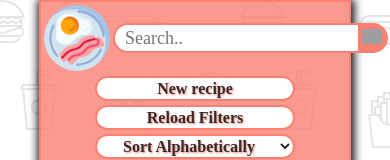
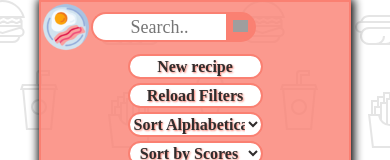
Before and after one commit to GenaBercini/PI-Foods, a React (Create React App) app in the folder client/: page /home in a window 390 px wide. Shown: the top 160 px of the page. Built offline with nearby package versions, Linux system fonts and the light colour scheme; no server answers; grey boxes are pictures that could not be loaded; a web font is replaced by a local one.

Commit message:
last commit

```diff
--- a/client/src/Components/Cards/Card.module.css
+++ b/client/src/Components/Cards/Card.module.css
@@ -55,7 +55,56 @@
 .data {
     margin-top: 10px
 }
+@media all and (max-width: 1800px) {
+    .cardContainer {
+        width: 370px;
+        height: fit-content;
+        margin: 30px;
+        font-size: large;
+    }
 
+    .cardTitle {
+        width:fit-content;
+    }
+
+    .cardImg {
+        width: 340px;
+    }
+}
+
+@media all and (max-width: 1600px) {
+    .cardContainer {
+        width: 429px;
+        height: fit-content;
+        margin: 30px;
+        font-size: large;
+    }
+
+    .cardImg {
+        width: 400px;
+    }
+}
+
+@media all and (max-width: 1300px) {
+    .cardContainer {
+        width: 329px;
+        height: fit-content;
+        margin: 30px;
+        font-size: medium;
+    }
+
+    .cardTitle {
+        display: block;
+        width:fit-content;
+        height: 50px;
+        text-shadow: white 1px 1px 1px;
+    }
+
+    .cardImg {
+        width: 300px;
+    }
+
+}
 
 @media all and (max-width: 500px) {
     .cardContainer {
--- a/client/src/Components/Details/details.module.css
+++ b/client/src/Components/Details/details.module.css
@@ -124,6 +124,84 @@ a {
     border:2px solid rgb(253, 191, 191);
 }
 
+@media all and (max-width: 1800px) {
+    .detailsContainer {
+        width: 1200px;
+        height: fit-content;
+        min-height: 800px;
+        margin-top: 10px;
+    }
+
+    .detailsHead {
+        margin-top: 10px;
+        width: 1100px;
+    }
+
+    .detailsImg {
+        width: 300px;
+    }
+
+    .detailsBackBtn {
+        margin-bottom: 10px;
+        width: 100px;
+    }
+
+    .infoContainer {
+        margin-bottom: 15px;
+        display: flex;
+        flex-flow: column wrap;
+    }
+
+    .detailsTitle {
+        display: flex;
+        flex-direction: column wrap;
+        justify-content: center;
+        text-align: center;
+        font-size: x-large;
+        width: 450px;
+        margin-right: 180px;
+    }
+}
+
+@media all and (max-width: 1200px) {
+    .detailsContainer {
+        width: 1000px;
+        height: fit-content;
+        min-height: 800px;
+        margin-top: 10px;
+    }
+
+    .detailsHead {
+        margin-top: 10px;
+        width: 900px;
+    }
+
+    .detailsImg {
+        width: 250px;
+    }
+
+    .detailsBackBtn {
+        margin-bottom: 10px;
+        width: 50px;
+    }
+
+    .infoContainer {
+        margin-bottom: 15px;
+        display: flex;
+        flex-flow: column wrap;
+    }
+
+    .detailsTitle {
+        display: flex;
+        flex-direction: column wrap;
+        justify-content: center;
+        text-align: center;
+        font-size: x-large;
+        width: 300px;
+        margin-right: 180px;
+    }
+}
+
 @media all and (max-width: 500px) {
     .detailsContainer {
         width: 370px;
--- a/client/src/Components/Home/home.module.css
+++ b/client/src/Components/Home/home.module.css
@@ -109,6 +109,71 @@ body {
     text-shadow: black 2px 2px 2px;
 }
 
+@media all and (max-width: 1800px) {
+    .navImg {
+        margin: 10px;
+    }
+
+    .navOption {
+        width: 200px;
+        margin: 10px;
+    }
+
+    .cards {
+        display: flex;
+        flex-direction: row wrap;
+        margin-left: auto;
+        margin-right: auto;
+    }
+
+    .navBtn {
+        margin: 10px;
+    }
+
+}
+
+@media all and (max-width: 1600px) {
+    .navImg {
+        margin: 10px;
+    }
+
+    .navOption {
+        width: 150px;
+        margin: 10px;
+    }
+
+    .cards {
+        display: flex;
+        flex-direction: row wrap;
+        margin-left: auto;
+        margin-right: auto;
+    }
+
+    .navBtn {
+        width: 150px;
+        margin: 10px;
+    }
+
+}
+
+@media all and (max-width: 1200px) {
+    .navImg {
+        margin: 2px;
+        width: 50px;
+    }
+
+    .navOption {
+        width: 135px;
+        margin: 2px;
+    }
+
+    .navBtn {
+        width: 135px;
+        margin: 5px;
+    }
+
+}
+
 @media all and (max-width: 500px) {
     .navFilters {
         display: flex;
--- a/client/src/Components/SearchBar/searchBar.module.css
+++ b/client/src/Components/SearchBar/searchBar.module.css
@@ -27,3 +27,15 @@
 .searchBtn img {
     width: 20px;
 }
+
+@media all and (max-width: 1200px) {
+    .searchInput{
+        text-align: center;;
+        width: 135px;
+        padding: 0px;
+    }
+
+    .searchBtn img {
+        width: 15px;
+    }
+}
```
